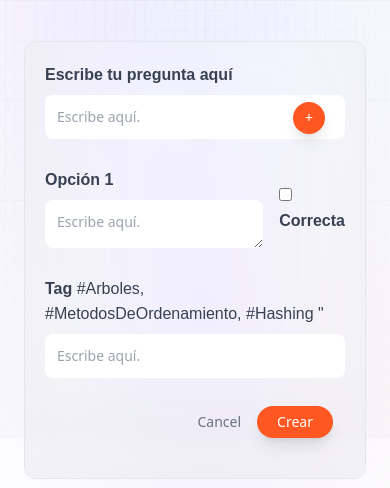
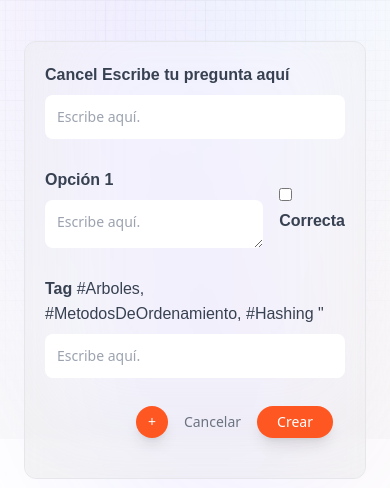
Before and after one commit to Rony-San/EstructurasQ-A, a Next.js app: page /create-question in a window 390 px wide. Shown: the part 405-893 px from the top of the page. Built offline with nearby package versions, Linux system fonts and the light colour scheme; no server answers.

Commit message:
question add button fixed

```diff
--- a/components/Form.jsx
+++ b/components/Form.jsx
@@ -44,7 +44,7 @@ const Form = ({
           <label>
             <span className="font-satoshi font-semibold text-base text-gray-700">
               {" "}
-              Escribe tu pregunta aquí
+              Cancel Escribe tu pregunta aquí
             </span>
             <input
               value={question.questionLine}
@@ -115,8 +115,13 @@ const Form = ({
             />
           </label>
           <div className="flex-end mx-3 mb-5 gap-4">
+            <button
+              onClick={handleAddInput}
+              className=" items-center justify-center text-sm bg-primary-orange rounded-full text-white w-8 h-8 lg:hidden md:hidden block shadow-lg hover:bg-sky-900">
+              +
+            </button>
             <Link href="/" className="text-gray-500 text-sm">
-              Cancel
+              Cancelar
             </Link>
 
             <button
@@ -126,11 +131,6 @@ const Form = ({
               {submitting ? `${type}ing...` : type}
             </button>
           </div>
-          <button
-            onClick={handleAddInput}
-            className=" items-center justify-center text-sm bg-primary-orange rounded-full text-white w-8 h-8 mt-10 mr-10 lg:hidden md:hidden block shadow-lg hover:bg-sky-900 fixed top-0.2 right-0">
-            +
-          </button>
         </form>
 
         <button
```
